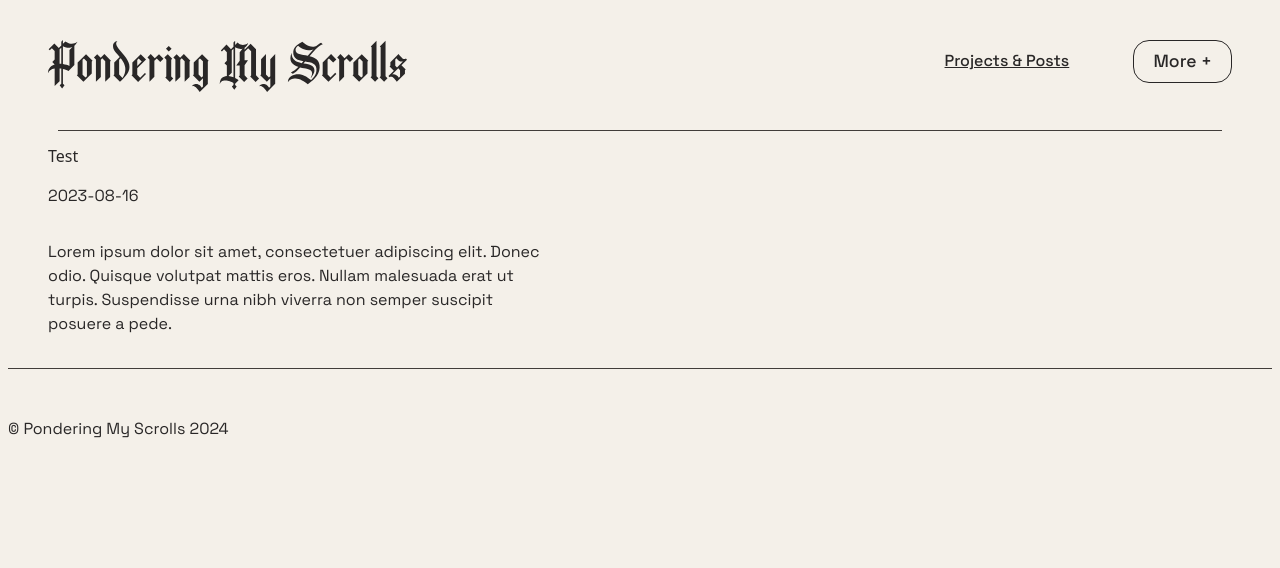
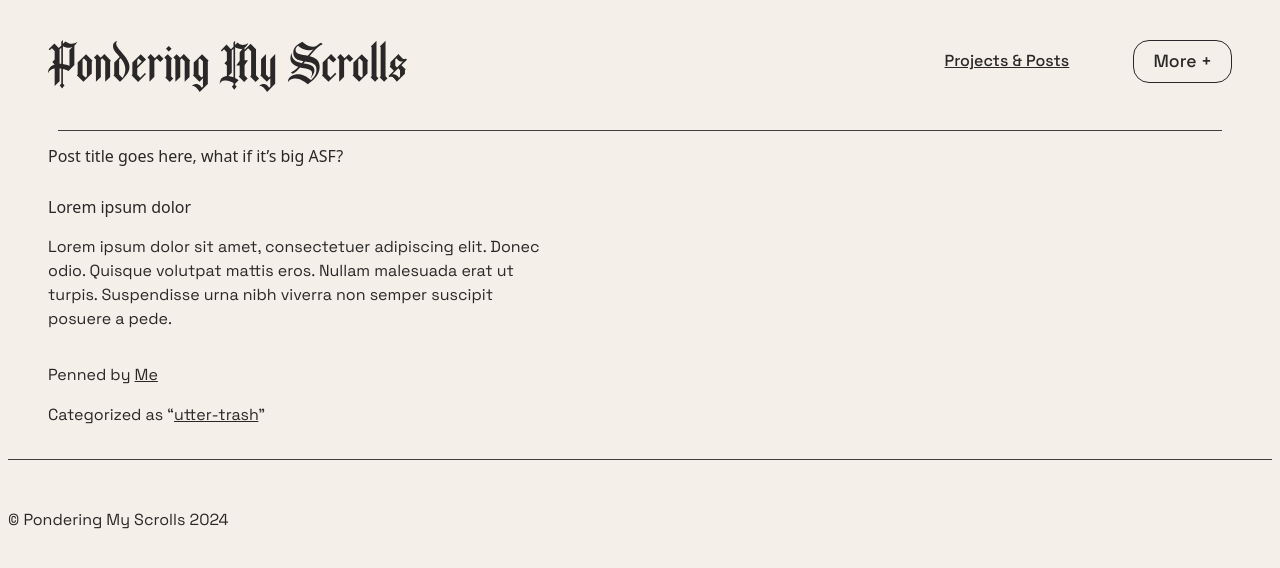
Before and after one commit to Pondering-My-Scrolls/pondering-my-scrolls-website, a Next.js app: page /posts/test in a window 1280 px wide. Shown: the top 568 px of the page. Built offline with nearby package versions, Linux system fonts and the light colour scheme; a web font is replaced by a local one.

Commit message:
Post metadata

```diff
--- a/app/posts/[slug]/page.tsx
+++ b/app/posts/[slug]/page.tsx
@@ -32,9 +32,6 @@ const Post = (props: any) => {
                     <h1 className="h2">
                         {post.data.title}
                     </h1>
-                    <p>
-                        {post.data.date}
-                    </p>
                 </div>
 
                 <Markdown className="wysiwyg col-3-8 m-col-1-5">
@@ -42,6 +39,17 @@ const Post = (props: any) => {
                 </Markdown>
 
             </article>
+            <aside className="wo">
+                <div className="post__aside col-1-3  m-col-1-10">
+                    <p>
+                        Penned by <a rel="author" href="#">{post.data.author}</a>
+                    </p>
+                    <p>
+                        Categorized as “<a href="#">{post.data.category}</a>”
+                    </p>
+
+                </div>
+            </aside>
         </main>
     )
 }
--- a/components/PostMetadata.ts
+++ b/components/PostMetadata.ts
@@ -1,5 +1,8 @@
 export interface PostMetadata {
     title: string;
     date: string;
+    fancydate: string;
     slug: string;
+    author: string;
+    category: string;
 }
--- a/components/getPostMetadata.ts
+++ b/components/getPostMetadata.ts
@@ -14,6 +14,8 @@ function getPostMetadata(): PostMetadata[] {
         return {
             title: matterResult.data.title,
             date: matterResult.data.date,
+            author: matterResult.data.author,
+            category: matterResult.data.category,
             slug: fileName.replace(".md", "")
         };
     });
--- a/posts/test.md
+++ b/posts/test.md
@@ -1,6 +1,10 @@
 ---
-title: 'Test'
-date: '2023-08-16'
+title: 'Post title goes here, what if it’s big ASF?'
+date: '1645-01-23'
+fancydate: '23rd day of January, 1645'
+author: 'Me'
+category: 'utter-trash'
 ---
+##Lorem ipsum dolor
 
 Lorem ipsum dolor sit amet, consectetuer adipiscing elit. Donec odio. Quisque volutpat mattis eros. Nullam malesuada erat ut turpis. Suspendisse urna nibh viverra non semper suscipit posuere a pede.
```
